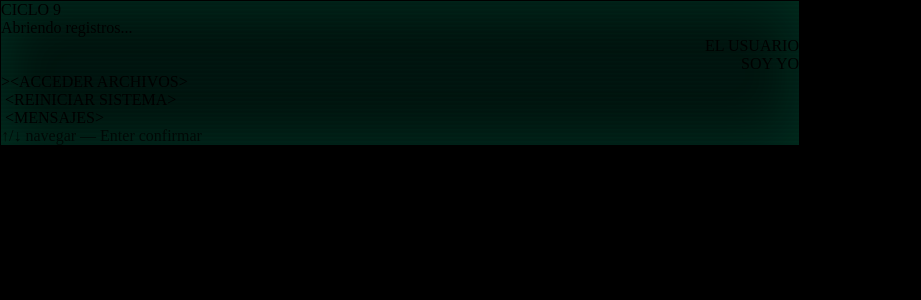
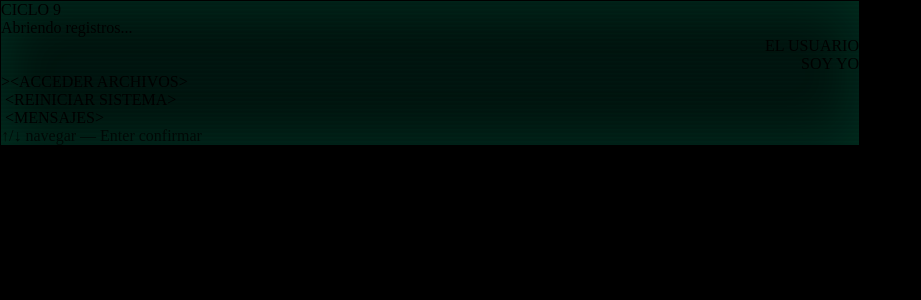
Before and after one commit to sixxtoq-pixel/ciclo-web, a Next.js app: page / in a window 1280 px wide. Shown: the top 300 px of the page, without its empty margins (0-921 px from the left). Built offline with nearby package versions, Linux system fonts and the light colour scheme; no server answers.

Commit message:
Update Terminal.tsx

```diff
--- a/src/components/Terminal.tsx
+++ b/src/components/Terminal.tsx
@@ -4,18 +4,14 @@ import { db, ensureAnonAuth, firebaseEnabled } from "@/lib/firebase";
 import { doc, getDoc, setDoc } from "firebase/firestore";
 
 const OPTIONS = ["<ACCEDER ARCHIVOS>", "<REINICIAR SISTEMA>", "<MENSAJES>"] as const;
-
-type UserDoc = {
-  cursor?: number;
-  subtitle?: string;
-};
+type UserDoc = { cursor?: number; subtitle?: string };
 
 export default function Terminal() {
   const [cursor, setCursor] = useState<number>(0);
   const [subtitle, setSubtitle] = useState<string>("Abriendo registros...");
   const [uid, setUid] = useState<string | null>(null);
 
-  // Carga estado
+  // Carga
   useEffect(() => {
     (async () => {
       if (firebaseEnabled) {
@@ -23,9 +19,7 @@ export default function Terminal() {
         setUid(id);
         if (id && db) {
           const snap = await getDoc(doc(db, "users", id));
-          const data: UserDoc | undefined = snap.exists()
-            ? (snap.data() as UserDoc)
-            : undefined;
+          const data: UserDoc | undefined = snap.exists() ? (snap.data() as UserDoc) : undefined;
           if (typeof data?.cursor === "number") setCursor(data.cursor);
           if (typeof data?.subtitle === "string") setSubtitle(data.subtitle);
         }
@@ -36,12 +30,13 @@ export default function Terminal() {
             const s = JSON.parse(raw) as Required<UserDoc>;
             if (typeof s.cursor === "number") setCursor(s.cursor);
             if (typeof s.subtitle === "string") setSubtitle(s.subtitle);
-          } catch { /* ignore */ }
+          } catch {}
         }
       }
     })();
   }, []);
 
+  // Guardado
   const persist = useCallback(
     async (next: { cursor: number; subtitle: string }) => {
       if (firebaseEnabled && uid && db) {
@@ -62,6 +57,7 @@ export default function Terminal() {
     void persist({ cursor, subtitle: msg });
   }, [cursor, subtitle, persist]);
 
+  // Teclado
   useEffect(() => {
     const onKey = (e: KeyboardEvent) => {
       if (e.key === "ArrowUp") setCursor((p) => (p + OPTIONS.length - 1) % OPTIONS.length);
@@ -70,7 +66,7 @@ export default function Terminal() {
     };
     window.addEventListener("keydown", onKey);
     return () => window.removeEventListener("keydown", onKey);
-  }, [activate]); // <— ya incluimos activate
+  }, [activate]);
 
   const rendered = useMemo(
     () => (
@@ -87,17 +83,18 @@ export default function Terminal() {
   );
 
   return (
-  <main className="w-full">
-    <div className="crt crt-flicker w-[min(95vw,800px)] border border-green-900/40 p-8 md:p-10 rounded-xl bg-[#00140F]/80 shadow-[0_0_60px_rgba(0,255,170,.12)_inset] font-mono">
+    /* Overlay que ocupa todo y centra el panel */
+    <div className="fixed inset-0 grid place-items-center">
+      <div className="crt crt-flicker w-[min(95vw,860px)] border border-green-900/40 p-8 md:p-10 rounded-xl bg-[#00140F]/80 shadow-[0_0_60px_rgba(0,255,170,.12)_inset] font-mono">
         <div className="text-5xl md:text-6xl mb-2">CICLO 9</div>
         <div className="text-2xl mb-8 opacity-90">{subtitle}</div>
         <div className="text-right text-xl mb-10 opacity-90 leading-tight">
-        EL USUARIO<br/>SOY YO
+          EL USUARIO
+          <br />SOY YO
         </div>
         {rendered}
         <div className="mt-10 text-xs opacity-70">↑/↓ navegar — Enter confirmar</div>
       </div>
-  </main>
+    </div>
   );
-
 }
```
Lines whose indentation alone changed are shown as unchanged.
